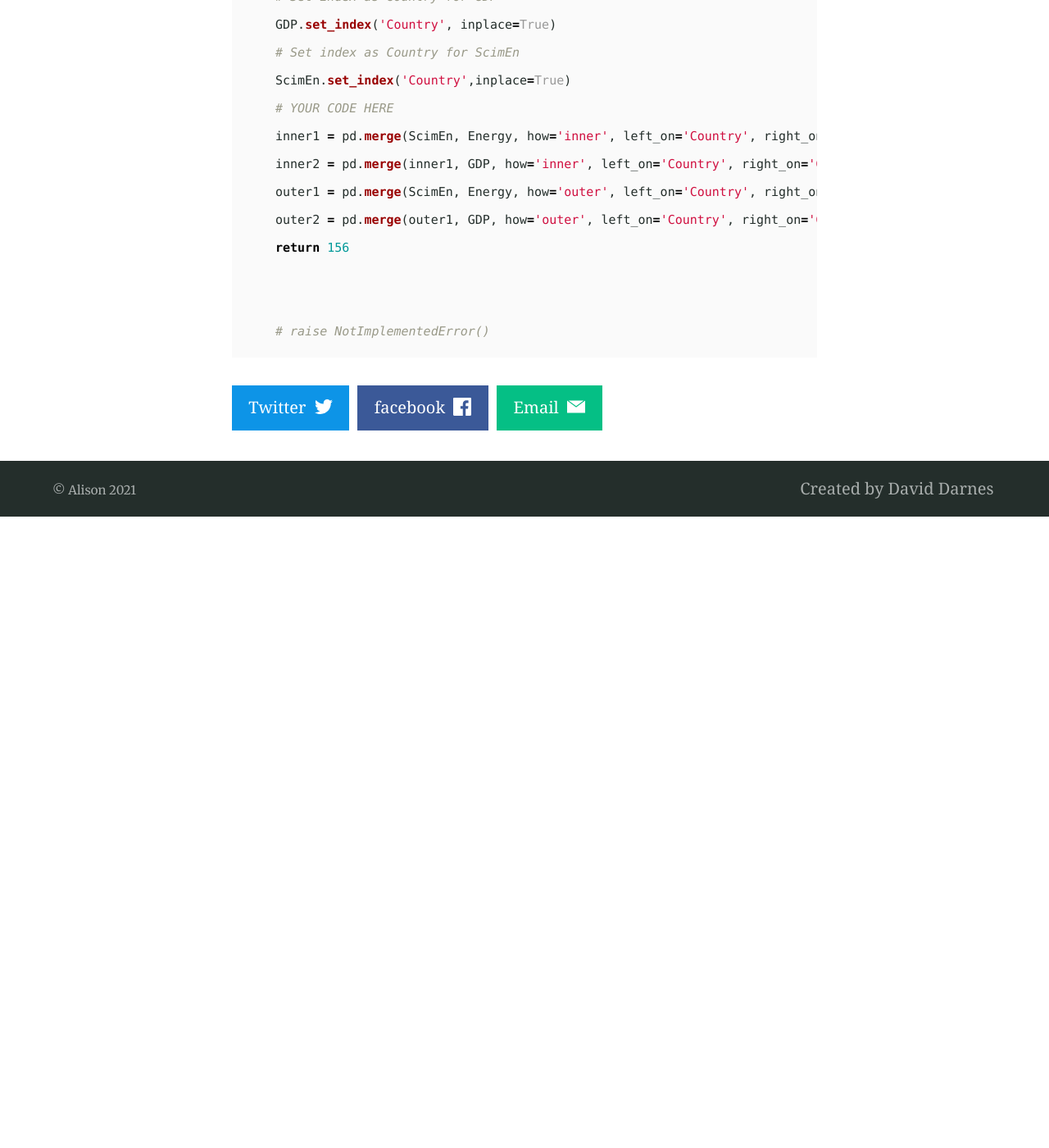
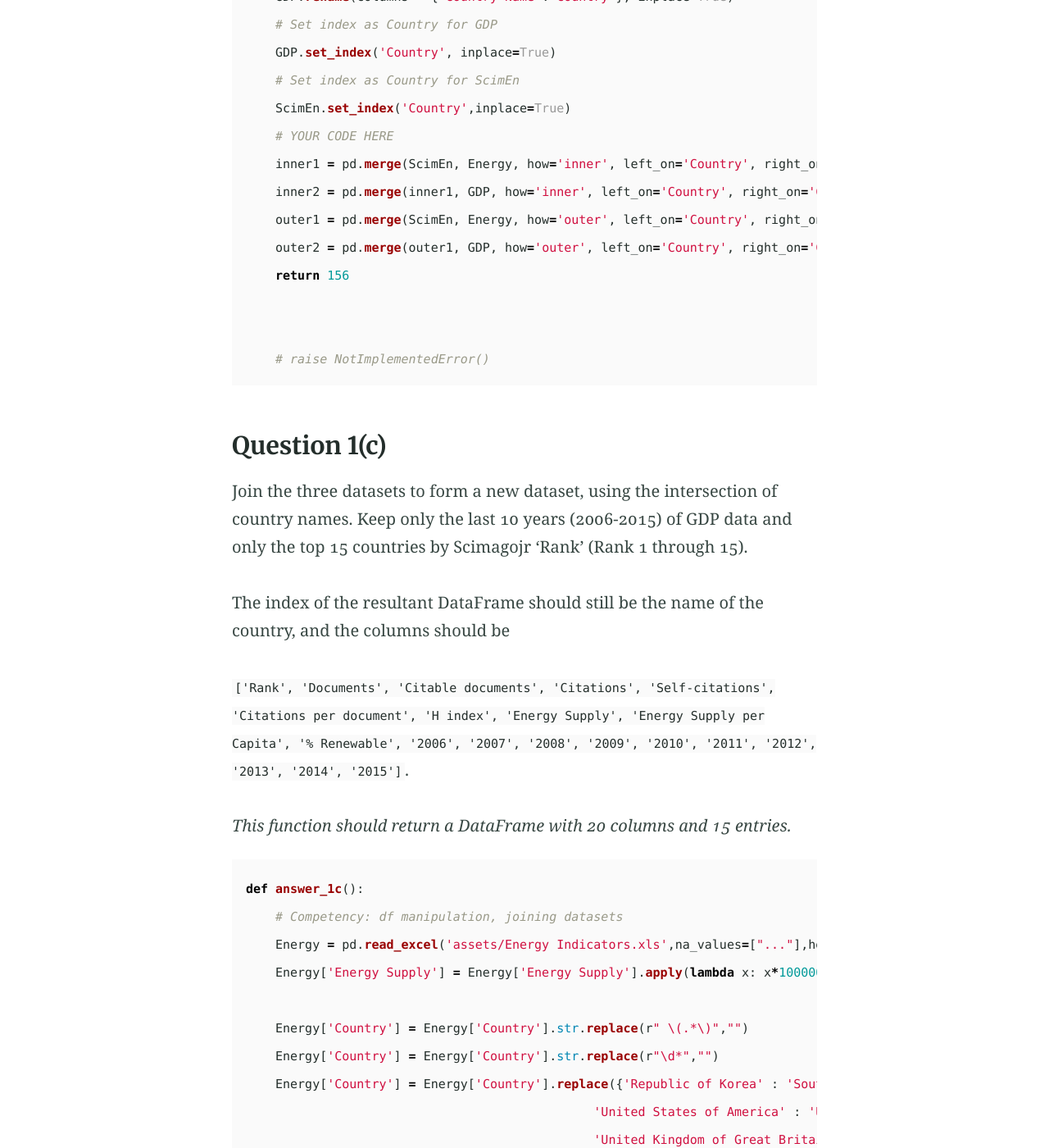
Before and after one commit to alisongh/alisongh.github.io, a Jekyll site: the page built from _posts/2021-01-26-SIADS-505-Data-manipulation-assignment3.md, in a window 1280 px wide and 1400 px high, scrolled down 5545 px. Shown: the whole window at 82% size. Built offline with Jekyll 4.4.1, drawn with Linux system fonts in a browser that asks for light colours; before the commit the page ends 6175 px from its top, so only the background shows below that; some of the changed text lies outside the part shown.

Commit message:
Update 2021-01-26-SIADS-505-Data-manipulation-assignment3.md

````diff
--- a/_posts/2021-01-26-SIADS-505-Data-manipulation-assignment3.md
+++ b/_posts/2021-01-26-SIADS-505-Data-manipulation-assignment3.md
@@ -147,3 +147,61 @@ def answer_1b():
 
     # raise NotImplementedError()
 ```
+
+### Question 1(c)
+
+Join the three datasets to form a new dataset, using the intersection of country names. Keep only the last 10 years (2006-2015) of GDP data and only the top 15 countries by Scimagojr 'Rank' (Rank 1 through 15).
+
+The index of the resultant DataFrame should still be the name of the country, and the columns should be
+
+```['Rank', 'Documents', 'Citable documents', 'Citations', 'Self-citations',
+    'Citations per document', 'H index', 'Energy Supply',
+    'Energy Supply per Capita', '% Renewable', '2006', '2007', '2008',
+    '2009', '2010', '2011', '2012', '2013', '2014', '2015']```.
+
+*This function should return a DataFrame with 20 columns and 15 entries.*
+
+```python
+def answer_1c():
+    # Competency: df manipulation, joining datasets
+    Energy = pd.read_excel('assets/Energy Indicators.xls',na_values=["..."],header = None,skiprows=18,skipfooter= 38,usecols=[2,3,4,5],names=['Country', 'Energy Supply', 'Energy Supply per Capita', '% Renewable'])
+    Energy['Energy Supply'] = Energy['Energy Supply'].apply(lambda x: x*1000000)
+
+    Energy['Country'] = Energy['Country'].str.replace(r" \(.*\)","")
+    Energy['Country'] = Energy['Country'].str.replace(r"\d*","")
+    Energy['Country'] = Energy['Country'].replace({'Republic of Korea' : 'South Korea',
+                                               'United States of America' : 'United States',
+                                               'United Kingdom of Great Britain and Northern Ireland':'United Kingdom',
+                                               'China, Hong Kong Special Administrative Region':'Hong Kong'})
+
+    GDP = pd.read_csv('assets/world_bank.csv', skiprows = 4)
+    GDP['Country Name'] = GDP['Country Name'].replace({'Korea, Rep.': 'South Korea',
+                                                       'Iran, Islamic Rep.': 'Iran',
+                                                       'Hong Kong SAR, China' : 'Hong Kong'})
+
+    ScimEn = pd.read_excel('assets/scimagojr-3.xlsx')
+
+    merge1 = pd.merge(ScimEn,Energy,how="inner",left_on="Country",right_on="Country")
+    merge1 = merge1[merge1["Rank"]<=15]
+
+    GDP.rename(columns = {"Country Name":"Country"},inplace=True)
+    GDP = GDP.loc[:,['2006', '2007', '2008', '2009', '2010', '2011', '2012', '2013', '2014', '2015',"Country"]]
+    merge2 = pd.merge(merge1,GDP,how="inner",left_on="Country",right_on="Country").set_index("Country")
+
+    return merge2
+    # YOUR CODE HERE
+    # raise NotImplementedError()
+```
+
+```python
+your_ans = answer_1c()
+
+assert isinstance(your_ans, pd.DataFrame), "Q1c: Your function should return a DataFrame."
+
+assert your_ans.shape == (15, 20), "Q1c: Your resultant DataFrame should have 20 columns and 15 entries."
+
+assert list(your_ans.columns) == ['Rank', 'Documents', 'Citable documents', 'Citations', 'Self-citations',
+                                 'Citations per document', 'H index', 'Energy Supply','Energy Supply per Capita', '% Renewable',
+                                 '2006', '2007', '2008','2009', '2010', '2011', '2012', '2013', '2014', '2015'] , "Q1c: The column names should be as specified in the question. "
+del your_ans
+```
````
